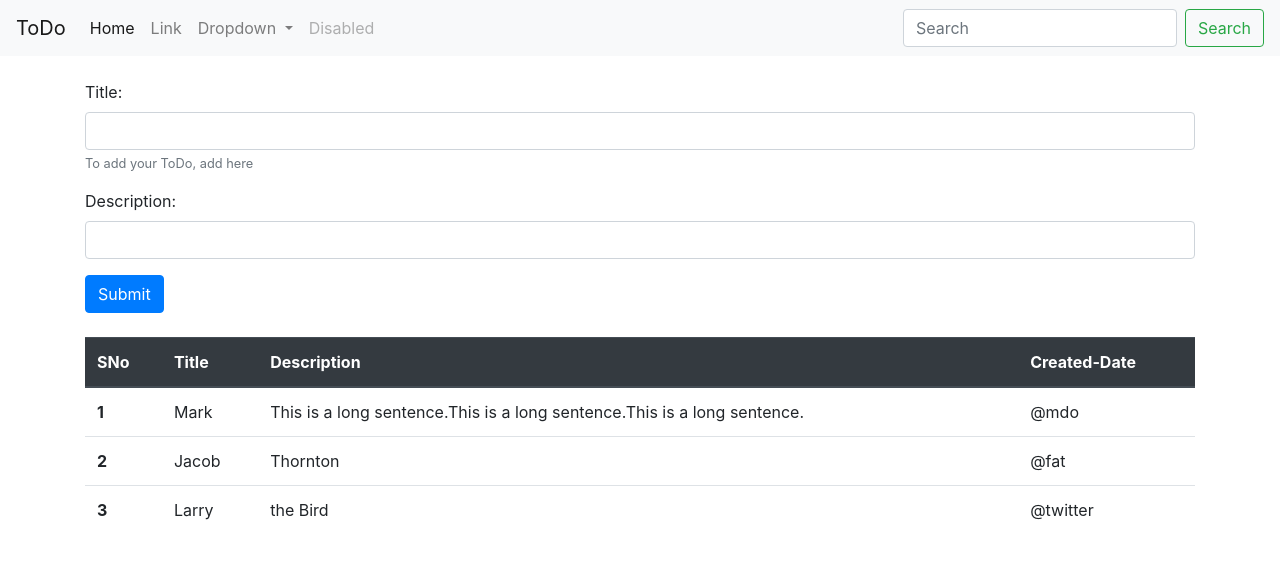
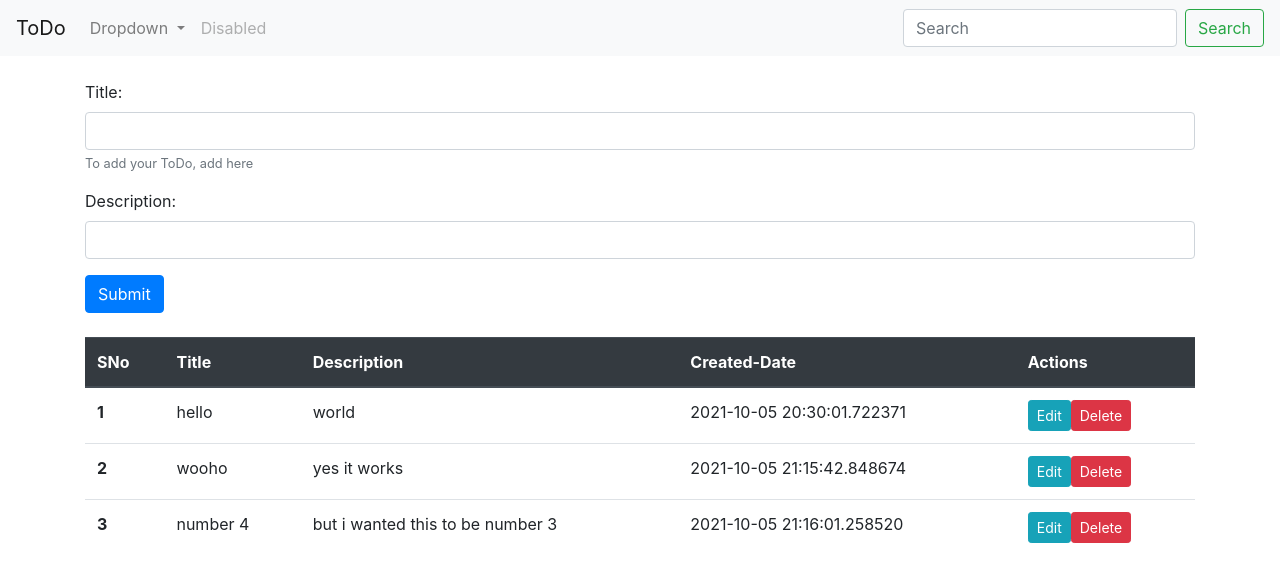
Before and after one commit to sauravprakashgupta/flask-sample, a Flask app: page / in a window 1280 px wide. Shown: the top 582 px of the page. Run offline with Flask 2, Linux system fonts and the light colour scheme; data comes from the database, SQL or seed files in the repository; both versions use the stored data as it was after the commit; some libraries are stand-ins or nearby versions.

Commit message:
adding DB, and delete button

```diff
--- a/app.py
+++ b/app.py
@@ -1,4 +1,5 @@
-from flask import Flask, render_template
+from flask import Flask, render_template, request, redirect
+from flask.wrappers import Request
 from flask_sqlalchemy import SQLAlchemy
 from datetime import datetime
 
@@ -19,25 +20,30 @@ class Todo(db.Model):
         return f"{self.sno} - {self.title}"
 
 
-@app.route('/')
-def hello_world():
-    todo = Todo(title="This is title", desc="This is description")
-    db.session.add(todo)
-    db.session.commit()
-    return render_template('index.html')
+@app.route('/', methods=['POST','GET'] )
+def home():
+    if request.method == 'POST':
+        todo = Todo(title=request.form['title'],
+                    desc=request.form['desc']
+                    )
+        db.session.add(todo)
+        db.session.commit()
+    all_todo = Todo.query.all()
+    return render_template('index.html', all_todo=all_todo)
 
 
-@app.route('/add')
-def show():
-    return '<h1>This is under construction</h1>'
+@app.route('/delete/<int:sno>')
+def delete(sno):
+    del_obj=Todo.query.filter_by(sno=sno).first()
+    db.session.delete(del_obj)
+    db.session.commit()
+    return redirect("/")
 
-@app.route('/update')
-def add():
-    return '<h1>This is under construction</h1>'
+@app.route('/edit/<int:sno>')
+def edit(sno):
+    edit_obj=Todo.query.filter_by(sno=sno).first()
 
-@app.route('/delete')
-def update():
-    return '<h1>This is under construction</h1>'
+    db.session.commit()
 
 
 if __name__ == '__main__':
--- a/templates/index.html
+++ b/templates/index.html
@@ -23,22 +23,16 @@
 
         <div class="collapse navbar-collapse" id="navbarSupportedContent">
             <ul class="navbar-nav mr-auto">
-                <li class="nav-item active">
-                    <a class="nav-link" href="#">Home <span class="sr-only">(current)</span></a>
-                </li>
-                <li class="nav-item">
-                    <a class="nav-link" href="#">Link</a>
-                </li>
                 <li class="nav-item dropdown">
                     <a class="nav-link dropdown-toggle" href="#" id="navbarDropdown" role="button"
                         data-toggle="dropdown" aria-haspopup="true" aria-expanded="false">
                         Dropdown
                     </a>
                     <div class="dropdown-menu" aria-labelledby="navbarDropdown">
-                        <a class="dropdown-item" href="#">Action</a>
-                        <a class="dropdown-item" href="#">Another action</a>
+                        <a class="dropdown-item" href="#">Login/Logout</a>
+                        <a class="dropdown-item" href="#">Register</a>
                         <div class="dropdown-divider"></div>
-                        <a class="dropdown-item" href="#">Something else here</a>
+                        <a class="dropdown-item" href="#">Your Name</a>
                     </div>
                 </li>
                 <li class="nav-item">
@@ -53,16 +47,16 @@
     </nav>
 
     <div class="container my-4">
-        <form>
+        <form action="/" method="POST">
             <div class="form-group">
                 <label for="title">Title: </label>
-                <input type="text" class="form-control" id="title" aria-describedby="emailHelp">
+                <input type="text" class="form-control" id="title" name="title" aria-describedby="emailHelp">
                 <small id="emailHelp" class="form-text text-muted">To add your ToDo, add here
                 </small>
             </div>
             <div class="form-group">
                 <label for="desc">Description: </label>
-                <input type="text" class="form-control" id="desc">
+                <input type="text" class="form-control" name="desc" id="desc">
             </div>
 
             <button type="submit" class="btn btn-primary">Submit</button>
@@ -77,27 +71,24 @@
                     <th scope="col">Title</th>
                     <th scope="col">Description</th>
                     <th scope="col">Created-Date</th>
+                    <th scope="col">Actions</th>
+
                 </tr>
             </thead>
             <tbody>
+                {% for todos in all_todo %}
                 <tr>
-                    <th scope="row">1</th>
-                    <td>Mark</td>
-                    <td>This is a long sentence.This is a long sentence.This is a long sentence.</td>
-                    <td>@mdo</td>
+                    <th scope="row">{{loop.index}}</th>
+                    <td>{{todos.title}}</td>
+                    <td>{{todos.desc}}</td>
+                    <td>{{todos.created_date}}</td>
+                    <td>
+                        <a href="/edit/{{todos.sno}}" type="button" class="btn btn-info btn-sm" mx-1>Edit</button>
+                        <a href="/delete/{{todos.sno}}" type="button" class="btn btn-danger btn-sm" mx-1>Delete</button>
+                    </td>
                 </tr>
-                <tr>
-                    <th scope="row">2</th>
-                    <td>Jacob</td>
-                    <td>Thornton</td>
-                    <td>@fat</td>
-                </tr>
-                <tr>
-                    <th scope="row">3</th>
-                    <td>Larry</td>
-                    <td>the Bird</td>
-                    <td>@twitter</td>
-                </tr>
+                {% endfor %}
+
             </tbody>
         </table>
     </div>
```
Also changed, not shown: todo.db.
